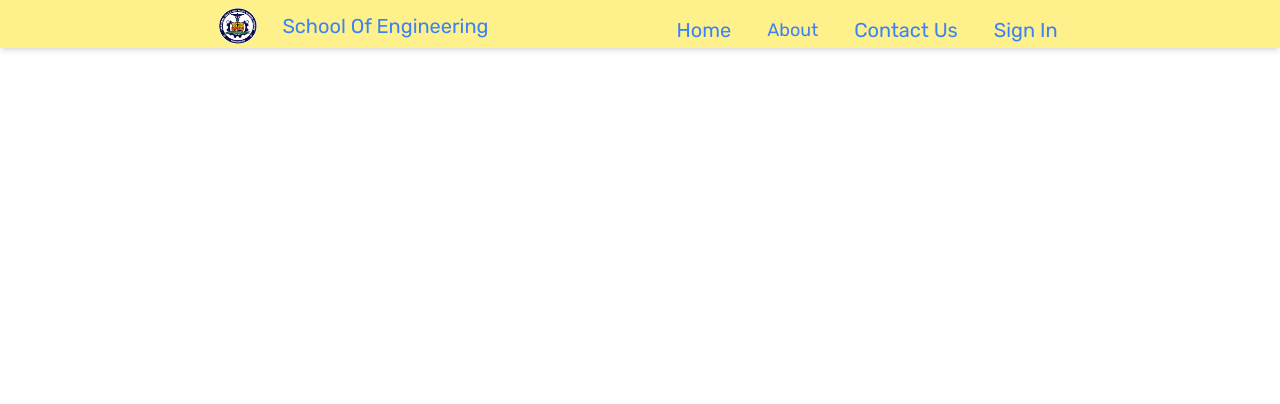
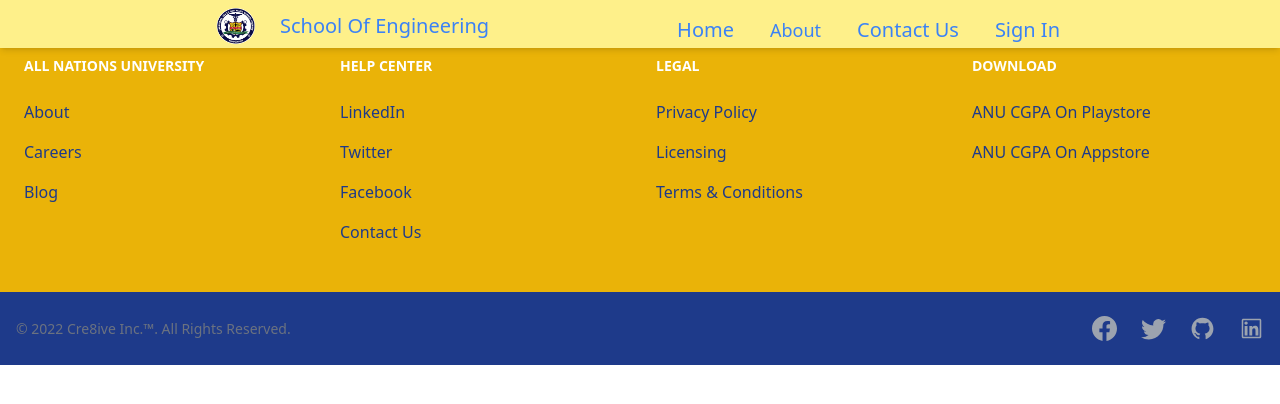
Before and after one commit to owusuvictorjnr/School-of-Eng-and-Allied-Science, a Next.js app: page /department/biomedical-engineering in a window 1280 px wide. Shown: the top 404 px of the page. Built offline with nearby package versions, Linux system fonts and the light colour scheme.

Commit message:
import navbar and footer

```diff
--- a/app/department/layout.js
+++ b/app/department/layout.js
@@ -1,218 +1,17 @@
-'use client'
+import React from 'react'
+import DeptNavbar from '../components/DeptNavbar'
+import Footer from '../components/Footer'
 
-import Image from 'next/image'
-import Link from 'next/link'
-import React, { useState } from 'react'
-import { AiOutlineClose, AiOutlineMail, AiOutlineMenu } from 'react-icons/ai'
-import {
-  FaFacebook,
-  FaInstagram,
-  FaLinkedinIn,
-  FaTwitter,
-} from 'react-icons/fa'
-
-const NavBar = () => {
-  // sidebar
-  const [nav, setNav] = useState(false)
-  const handleNav = () => {
-    setNav(!nav)
-  }
+const layout = ({ children }) => {
   return (
-    <div>
-      <div className="bg-yellow-200  shadow-md fixed z-50 left-0 right-0 top-0 h-[3rem] flex justify-center md:gap-[10rem]">
-        <div className="flex">
-          <Link href="/" className="">
-            <Image
-              src="/logo/ehassa.png"
-              alt="EHASSA"
-              height="1000"
-              width="1000"
-              className="h-[3rem] w-[3rem] py-1 px-1 mx-5 mt-1 pb-2"
-            />
-          </Link>
-
-          <div>
-            <Link href="/" className="">
-              <h2 className="text-blue-500 text-xl py-4 capitalize md:text-xl md:py-3">
-                school of engineering
-              </h2>
-            </Link>
-          </div>
-        </div>
-
-        {/* main NavBar */}
-        <div className="">
-          <nav className=" py-4 mx-5 text-sm text-blue-500 capitalize flex justify-between md:text-xl">
-            <ul className="md:flex md:gap-5 hidden">
-              <Link href="/">
-                <h1 className=" px-2  rounded  hover:underline duration-500">
-                  home
-                </h1>
-              </Link>
-
-              {/* About */}
-              <div className="about">
-                <Link href="/about/ehassa" className=" px-2 hover:underline">
-                  <div className="">about</div>
-                </Link>
-                <div className="dropDownItems">
-                  <Link href="/department/computer-science">
-                    <div className="dropDownDiv">computer science</div>
-                  </Link>
-
-                  <Link href="/department/computer-engineering">
-                    <div className="dropDownDiv">computer engineering</div>
-                  </Link>
-
-                  <Link href="/department/biomedical-engineering">
-                    <div className="dropDownDiv">biomedical-engineering</div>
-                  </Link>
-
-                  <Link href="/department/nursing">
-                    <div className="dropDownDiv">nursing</div>
-                  </Link>
-
-                  <Link href="/department/electrical-comm-network">
-                    <div className="dropDownDiv">electrical comm</div>
-                  </Link>
-
-                  <Link href="/department/oil-&-gas">
-                    <div className="dropDownDiv">oil & gas</div>
-                  </Link>
-                </div>
-              </div>
-
-              <Link href="/contact">
-                <h1 className=" px-2 hover:underline ">contact us</h1>
-              </Link>
-
-              <Link href="/signin">
-                <h1 className=" px-2 hover:underline ">sign in</h1>
-              </Link>
-            </ul>
-
-            {/* sidebar */}
-            <div onClick={handleNav} className="cursor-pointer md:hidden">
-              <AiOutlineMenu size={20} />
-            </div>
-            <div
-              className={
-                nav ? 'bg-black/70 h-screen w-full top-0 left-0 fixed' : ''
-              }
-            >
-              <div
-                className={
-                  nav
-                    ? 'fixed left-0 top-0 w-[75%] sm:w-[60%] md:w-[45%] h-screen bg-blue-900/90 p-10 ease-in duration-500'
-                    : 'fixed left-[-100%] top-0 p-10 ease-in duration-500'
-                }
-              >
-                {/* sidebar image */}
-                <div>
-                  <div className="flex w-full items-center justify-between">
-                    <div className="flex mx-auto items-center gap-5 md:gap-[4rem]">
-                      <Link href="/" className="flex">
-                        <Image
-                          src="/logo/ehassa.png"
-                          alt="EHASSA"
-                          height="1000"
-                          width="1000"
-                          className="h-[3rem] w-[3rem] py-1 px-1 mt-1 pb-2"
-                        />
-                        <div className="flex items-center px-4">
-                          <p className="text-sm text-yellow-400 ">
-                            school of engineering
-                          </p>
-                        </div>
-                      </Link>
-                    </div>
-
-                    {/* outline close Button */}
-                    <div onClick={handleNav} className="cursor-pointer">
-                      <AiOutlineClose
-                        size={20}
-                        color="red"
-                        className="rounded-full mx-2 hover:bg-white"
-                      />
-                    </div>
-                  </div>
-                  {/* line */}
-                  <div className="h-[0.01rem] w-full bg-yellow-100" />
-
-                  <div className="">
-                    <h2 className="flex justify-center container mx-auto w-[85%] md:w-[90%] py-4 text-yellow-400 ">
-                      all nations university
-                    </h2>
-                  </div>
-                  <div className="">
-                    <ul className="py-4 flex flex-col text-yellow-400 gap-[5rem] text-md">
-                      <Link href="/">
-                        <h1 className=" px-2  rounded  hover:underline">
-                          home
-                        </h1>
-                      </Link>
-
-                      <Link href="/about">
-                        <h1 className=" px-2  hover:underline">about</h1>
-                      </Link>
-
-                      <Link href="/contact">
-                        <h1 className=" px-2  hover:underline ">contact</h1>
-                      </Link>
-
-                      <Link href="/signin">
-                        <h1 className=" px-2  hover:underline ">sign in</h1>
-                      </Link>
-                    </ul>
-                  </div>
-                </div>
-                <div className="h-[0.01rem] w-full bg-yellow-100" />
-
-                {/* socials */}
-                <div className="mt-[5rem] flex justify-center mx-auto">
-                  <p className="text-white text-lg">let`s connect</p>
-                </div>
-
-                <div className="flex items-center justify-between my-4 w-full sm:w-[80%] mt-[2rem]">
-                  <div className="rounded-full shadow-lg shadow-gray-400 bg-yellow-500  p-3 cursor-pointer hover:scale-105 ease-in duration-500">
-                    <Link href="/">
-                      <FaLinkedinIn color="blue" size={18} />
-                    </Link>
-                  </div>
-                  <div className="rounded-full shadow-lg shadow-gray-400 bg-yellow-500  p-3 cursor-pointer hover:scale-105 ease-in duration-500">
-                    <Link href="/">
-                      <AiOutlineMail color="blue" size={18} />
-                    </Link>
-                  </div>
-                  <div className="rounded-full shadow-lg shadow-gray-400 bg-yellow-500  p-3 cursor-pointer hover:scale-105 ease-in duration-500">
-                    <Link href="/">
-                      <FaFacebook color="blue" size={18} />
-                    </Link>
-                  </div>
-                  <div className="rounded-full shadow-lg shadow-gray-400 bg-yellow-500  p-3 cursor-pointer hover:scale-105 ease-in duration-500">
-                    <Link href="/">
-                      <FaInstagram color="blue" size={18} />
-                    </Link>
-                  </div>
-                  <div className="rounded-full shadow-lg shadow-gray-400 bg-yellow-500 p-3 cursor-pointer hover:scale-105 ease-in duration-500">
-                    <Link href="/">
-                      <FaTwitter color="blue" size={18} />
-                    </Link>
-                  </div>
-                </div>
-                {/* Developer */}
-                <div className="mt-[13rem] flex justify-center mx-auto">
-                  <Link href="/">
-                    <p className="text-white/40">developed by cr8ive inc</p>
-                  </Link>
-                </div>
-              </div>
-            </div>
-          </nav>
-        </div>
-      </div>
-    </div>
+    <>
+      <body className="">
+        <DeptNavbar />
+        {children}
+        <Footer />
+      </body>
+    </>
   )
 }
 
-export default NavBar
+export default layout
```
